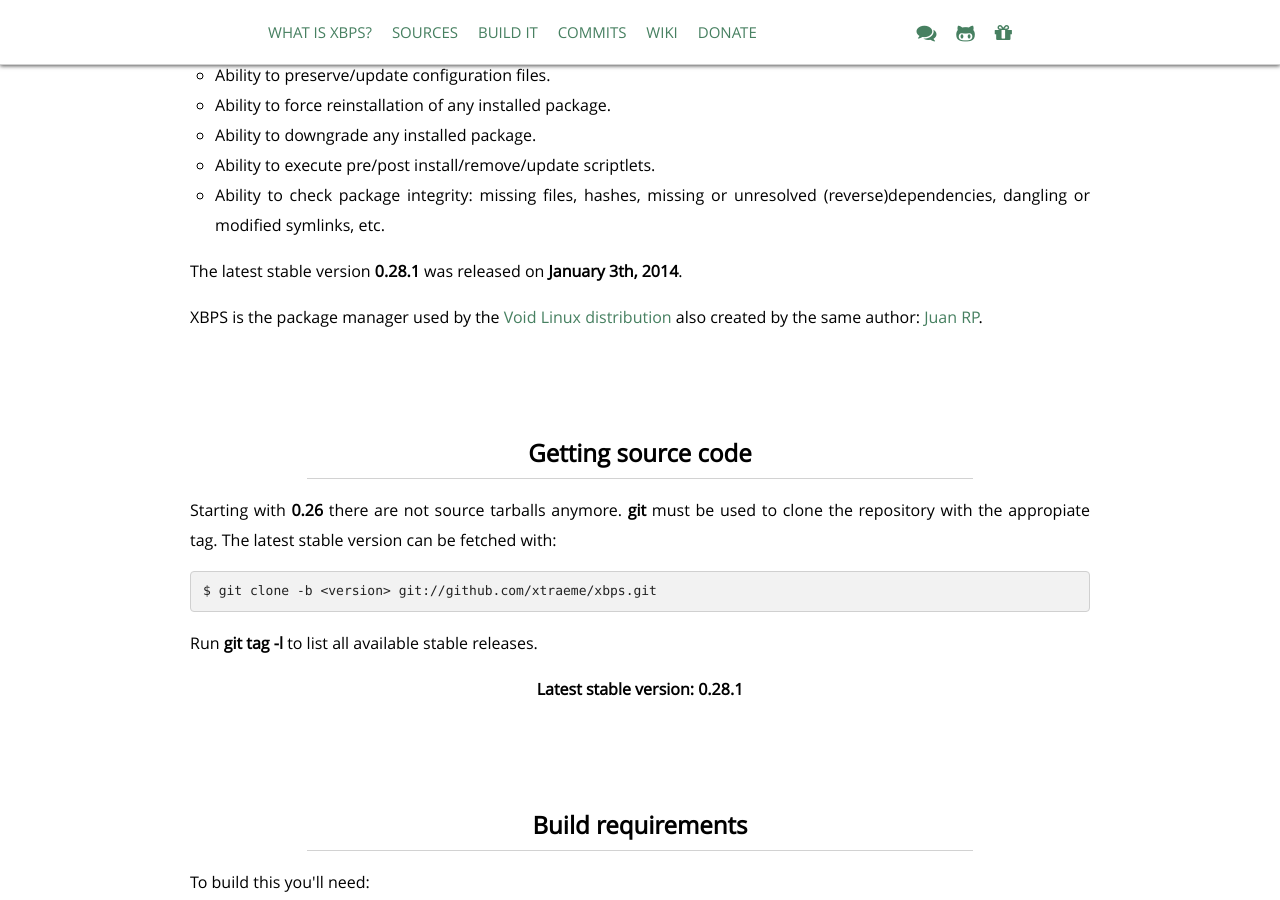
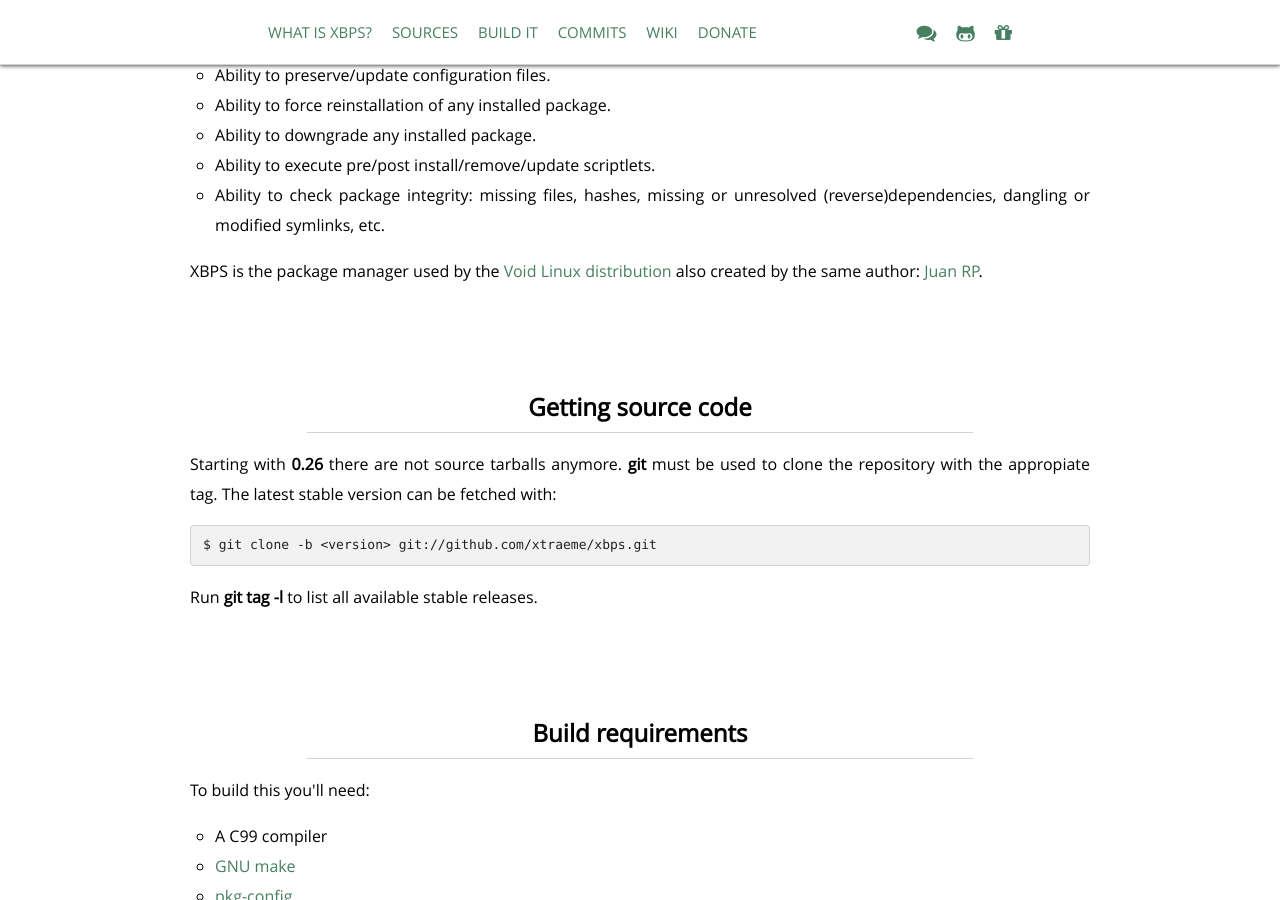
Before and after one commit to void-linux/void-linux.github.io, a Jekyll site: the page built from xbps/index.html, in a window 1280 px wide and 900 px high, scrolled down 910 px. Built offline with Jekyll 4.4.1, drawn with Linux system fonts in a browser that asks for light colours; Markdown is read by kramdown in place of the engine named in the settings.

Commit message:
xbps/index: do not mention current version, I don't want to update it more.

```diff
--- a/xbps/index.html
+++ b/xbps/index.html
@@ -59,7 +59,6 @@
 				<li>Ability to execute pre/post install/remove/update scriptlets.</li>
 				<li>Ability to check package integrity: missing files, hashes, missing or unresolved (reverse)dependencies, dangling or modified symlinks, etc.</li>
 			</ul>
-			<p>The latest stable version <strong>0.28.1</strong> was released on <strong>January 3th, 2014</strong>.</p>
 			<p>XBPS is the package manager used by the <a href="http://www.voidlinux.eu">Void Linux distribution</a> also created by the same author: <a href="https://github.com/xtraeme">Juan RP</a>.</p>
 		</div>
 
@@ -68,7 +67,6 @@
 			<p>Starting with <strong>0.26</strong> there are not source tarballs anymore. <strong>git</strong> must be used to clone the repository with the appropiate tag. The latest stable version can be fetched with:</p>
 			<pre><code>$ git clone -b &lt;version&gt; git://github.com/xtraeme/xbps.git</code></pre>
 			<p>Run <strong>git tag -l</strong> to list all available stable releases.</p>
-			<p style="text-align:center;"><strong>Latest stable version: 0.28.1</strong></p>
 		</div>
 
 		<div id="deps">
```
